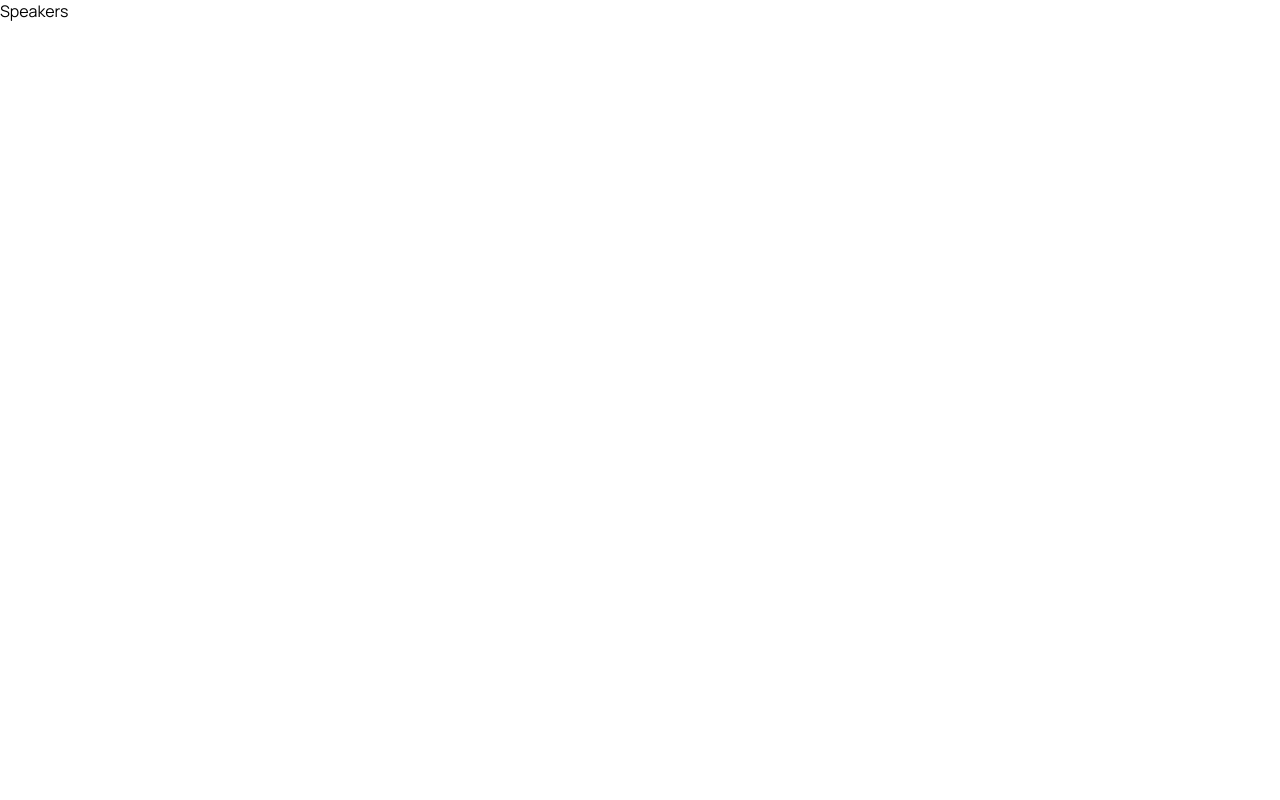
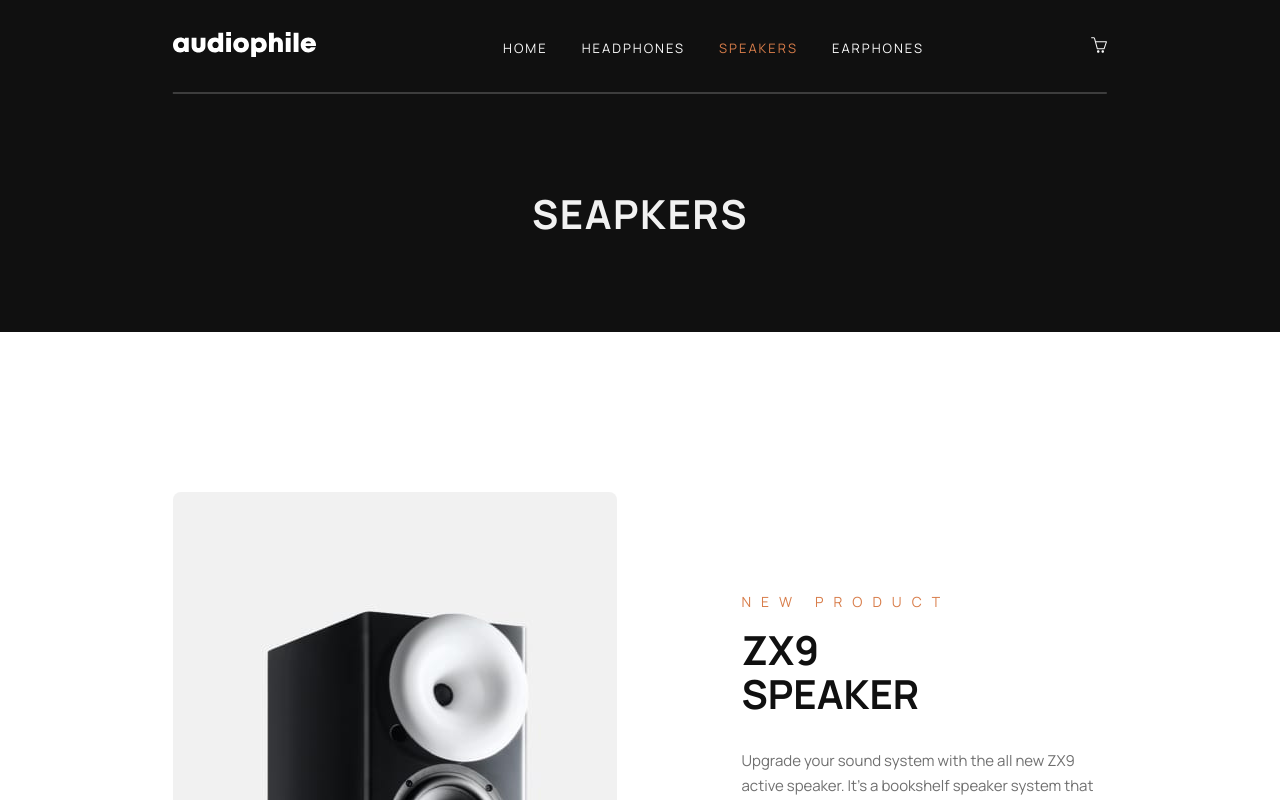
Before and after one commit to Chermann-KING/audiophile, a React (Vite) app: page /speakers in a window 1280 px wide. Shown: the top 800 px of the page. Built offline with nearby package versions, Linux system fonts and the light colour scheme.

Commit message:
✅ SPEAKERS: Add <Header />, <TitlePage />, <Product />, <Categories />, <About /> and <Footer />

```diff
--- a/src/pages/speakers/Speakers.jsx
+++ b/src/pages/speakers/Speakers.jsx
@@ -1,9 +1,94 @@
 import { styled } from "styled-components";
+import TitlePage from "../../components/page-title/TitlePage";
+import Header from "../../components/header/Header";
+import Product from "../../components/products/Product";
+import Categories from "../../components/categories/Categories";
+import About from "../../components/about/About";
+import Footer from "../../components/footer/Footer";
 
 export default function Speakers() {
-  return <div>Speakers</div>;
+  return (
+    <SpeakersStyled>
+      <Header />
+      <TitlePage label={"Seapkers"} />
+      <main>
+        <Product
+          subtitle={"New Product"}
+          title={"ZX9 Speaker"}
+          description={
+            "Upgrade your sound system with the all new ZX9 active speaker. It’s a bookshelf speaker system that offers truly wireless connectivity -- creating new possibilities for more pleasing and practical audio setups."
+          }
+          labelButton={"See product"}
+          desktopImage="/assets/shared/desktop/image-zx9-speaker.jpg"
+          tabletImage={"/assets/shared/tablet/image-zx9-speaker.jpg"}
+          mobileImage={"/assets/shared/mobile/image-zx9-speaker.jpg"}
+          imageAlt={"ZX9 Speaker"}
+        />
+        <Product
+          className={"reverse margin-bottom"}
+          title={"ZX7 Speaker"}
+          description={
+            "Stream high quality sound wirelessly with minimal loss. The ZX7 bookshelf speaker uses high-end audiophile components that represents the top of the line powered speakers for home or studio use."
+          }
+          labelButton={"See product"}
+          desktopImage="/assets/shared/desktop/image-zx7-speaker.jpg"
+          tabletImage={"/assets/shared/tablet/image-zx7-speaker.jpg"}
+          mobileImage={"/assets/shared/mobile/image-zx7-speaker.jpg"}
+          imageAlt={"ZX7 Speaker"}
+        />
+        <Categories />
+        <About className={"margin-top-about"} />
+      </main>
+      <Footer />
+    </SpeakersStyled>
+  );
 }
 
 const SpeakersStyled = styled.div`
-  /*  */
+  main {
+    margin: 0 13.5%; // to review
+    margin-top: 160px;
+    display: flex;
+    flex-direction: column;
+    align-items: center;
+
+    h2 {
+      margin-right: 30%;
+    }
+
+    .reverse {
+      flex-direction: row-reverse;
+    }
+    .margin-bottom {
+      margin-bottom: 40px;
+    }
+  }
+
+  @media (max-width: 768px) {
+    main {
+      margin-top: 120px;
+
+      span {
+        transform: translateX(10px);
+      }
+      h2 {
+        margin: 0px 10%;
+      }
+      .reverse {
+        flex-direction: column;
+      }
+      .margin-top-categories {
+        margin-top: 140px;
+      }
+      .margin-top-about {
+        margin-top: 70px;
+      }
+    }
+  }
+
+  @media (max-width: 480px) {
+    main {
+      margin-top: 64px;
+    }
+  }
 `;
```
